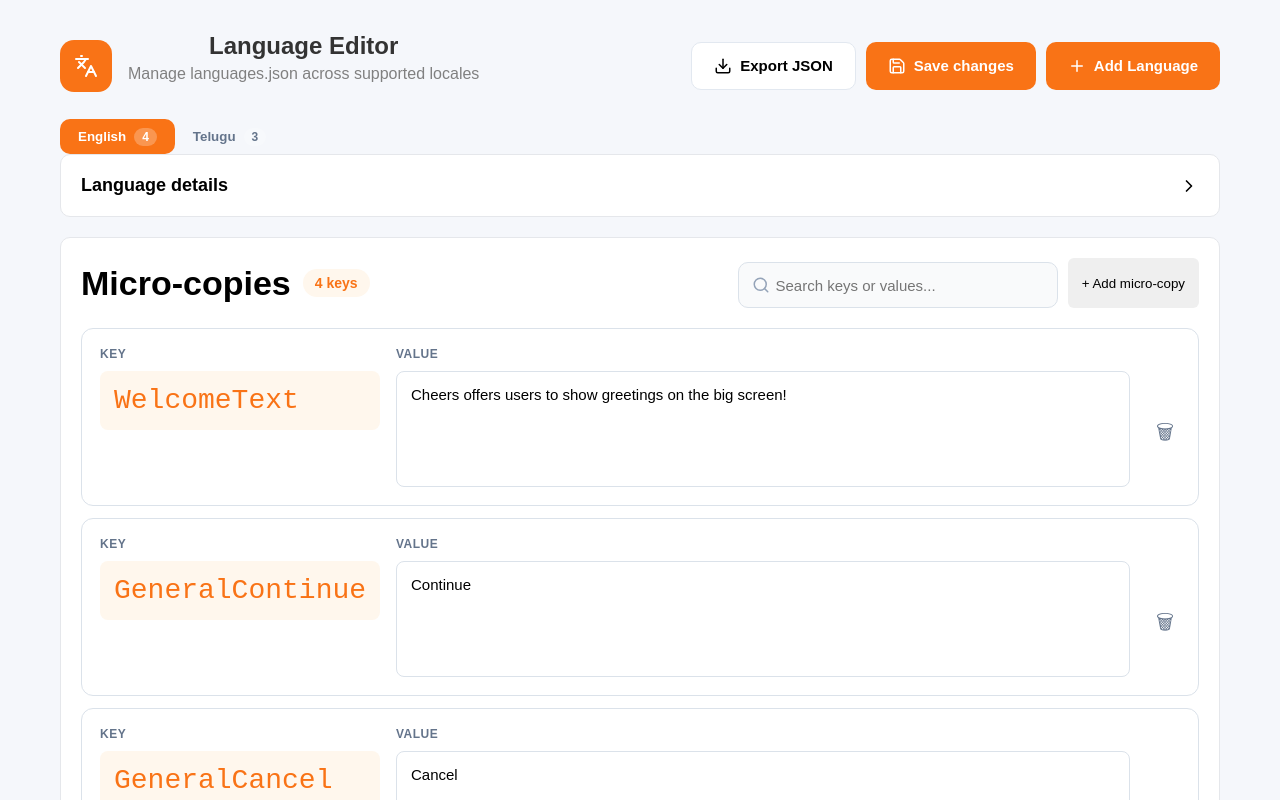
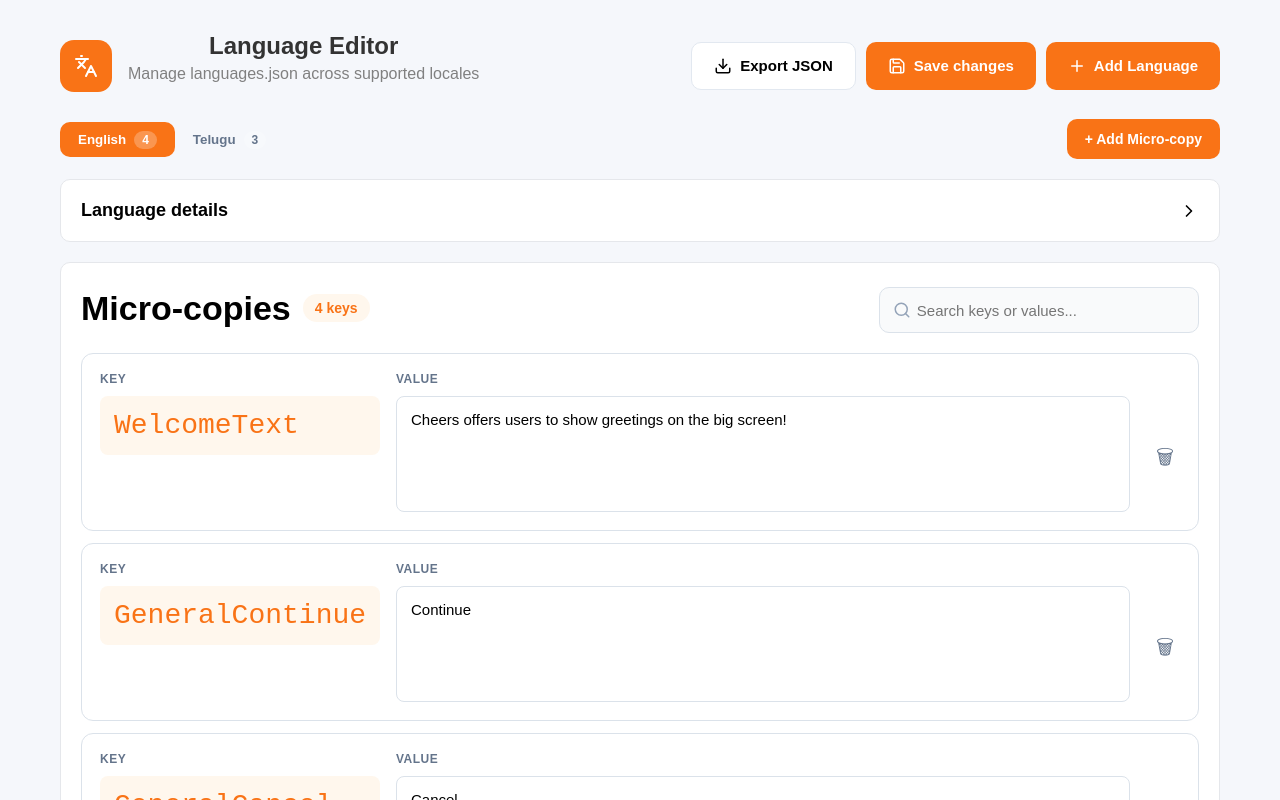
Before and after one commit to Karthiksherlock/sample_react1, a React (Vite) app: page /language in a window 1280 px wide. Shown: the top 800 px of the page. Built offline with nearby package versions, Linux system fonts and the light colour scheme.

Commit message:
paced +add microcopy button on top and made its functionality to receive each currently present languages values as well along with key

```diff
--- a/src/LanguagePage.css
+++ b/src/LanguagePage.css
@@ -108,7 +108,7 @@ body {
 }
 .tabBadge {
   margin-left: 8px;
-  background: rgba(255,255,255,0.25);
+  background: rgba(255, 255, 255, 0.25);
   padding: 2px 8px;
   border-radius: 999px;
   font-size: 12px;
@@ -285,3 +285,25 @@ body {
   color: #222;
   word-break: break-word;
 }
+
+.tabsHeader {
+  display: flex;
+  justify-content: space-between;
+  align-items: center;
+  margin-bottom: 20px;
+}
+
+.addMicroCopyTopButton {
+  border: none;
+  background: #f97316;
+  color: white;
+  padding: 12px 18px;
+  border-radius: 10px;
+  font-size: 14px;
+  font-weight: 600;
+  cursor: pointer;
+}
+
+.addMicroCopyTopButton:hover {
+  background: #ea580c;
+}
--- a/src/components/language/AddMicroCopyModal.tsx
+++ b/src/components/language/AddMicroCopyModal.tsx
@@ -3,11 +3,16 @@ import { useEffect, useRef, useState } from "react";
 type Props = {
   open: boolean;
   onClose: () => void;
-  onSave: (key: string) => void;
+  onSave: ( data: { key: string; value: { [language: string]: string } } ) => void;
+  languages: string[];
 };
 
-function AddMicroCopyModal({ open, onClose, onSave }: Props) {
-  const [value, setValue] = useState("");
+function AddMicroCopyModal({ open, onClose, onSave, languages }: Props) {
+  const [key, setKey] = useState("");
+
+  const [values, setValues] = useState<{
+    [language: string]: string;
+  }>({});
   const inputRef = useRef<HTMLInputElement>(null);
 
   useEffect(() => {
@@ -19,10 +24,20 @@ function AddMicroCopyModal({ open, onClose, onSave }: Props) {
   if (!open) return null;
 
   const handleSave = () => {
-    if (!value.trim()) return;
-    onSave(value.trim());
-    setValue("");
+    if (!key.trim()) return;
+    onSave({ key: key.trim(), value: values });
+    setKey("");
+    setValues({});
     onClose();
+  };
+  const handleValueChange = (
+    language: string,
+    value: string,
+  ) => {
+    setValues((prev) => ({
+      ...prev,
+      [language]: value,
+    }));
   };
 
   return (
@@ -31,10 +46,31 @@ function AddMicroCopyModal({ open, onClose, onSave }: Props) {
 
       <input
         ref={inputRef}
-        value={value}
-        onChange={(e) => setValue(e.target.value)}
+        placeholder="Micro-copy key"
+        value={key}
+        onChange={(e) => setKey(e.target.value)}
       />
+      <div className="languageValuesContainer">
+        {languages.map((language) => (
+          <div
+            key={language}
+            className="languageValueItem"
+          >
+            <label>{language}</label>
 
+            <input
+              placeholder={`Value for ${language}`}
+              value={values[language] || ""}
+              onChange={(e) =>
+                handleValueChange(
+                  language,
+                  e.target.value,
+                )
+              }
+            />
+          </div>
+        ))}
+      </div>
       <button onClick={handleSave}>Save</button>
       <button onClick={onClose}>Cancel</button>
     </div>
--- a/src/pages/LanguagePage.tsx
+++ b/src/pages/LanguagePage.tsx
@@ -116,7 +116,13 @@ function LanguagePage() {
   );
 
   const handleAddKey = useCallback(
-    (newKey: string) => {
+    (data: {
+      key: string;
+      value: {
+        [language: string]: string;
+      };
+    }) => {
+      const newKey = data.key;
       if (!newKey.trim()) return;
 
       const exists = microCopies?.[newKey] !== undefined;
@@ -135,11 +141,10 @@ function LanguagePage() {
             micro_copies: {
               ...updatedLanguages[language].micro_copies,
 
-              [newKey]: "",
+              [newKey]: data.value[language] || "",
             },
           };
         });
-
         return updatedLanguages;
       });
     },
@@ -210,12 +215,21 @@ function LanguagePage() {
         onExport={handleExport}
       />
 
+      <div className="tabsHeader">
         <Tabs
           languages={languages}
           languagesData={languagesData}
           selectedLanguage={selectedLanguage}
           onSelect={setSelectedLanguage}
         />
+
+        <button
+          className="addMicroCopyTopButton"
+          onClick={() => setShowKeyModal(true)}
+        >
+          + Add Micro-copy
+        </button>
+      </div>
 
       <div className="main">
         <div className="languagebox">
@@ -269,10 +283,6 @@ function LanguagePage() {
                   onChange={(e) => setSearch(e.target.value)}
                 />
               </div>
-
-              <button onClick={() => setShowKeyModal(true)}>
-                + Add micro-copy
-              </button>
             </div>
           </div>
 
@@ -300,6 +310,7 @@ function LanguagePage() {
         open={showKeyModal}
         onClose={() => setShowKeyModal(false)}
         onSave={handleAddKey}
+        languages={languages}
       />
     </div>
   );
```
Lines whose indentation alone changed are shown as unchanged.
